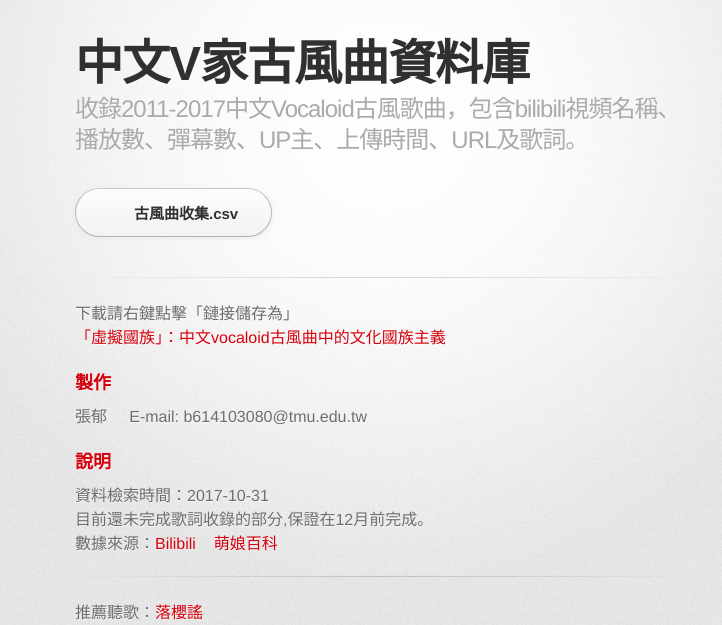
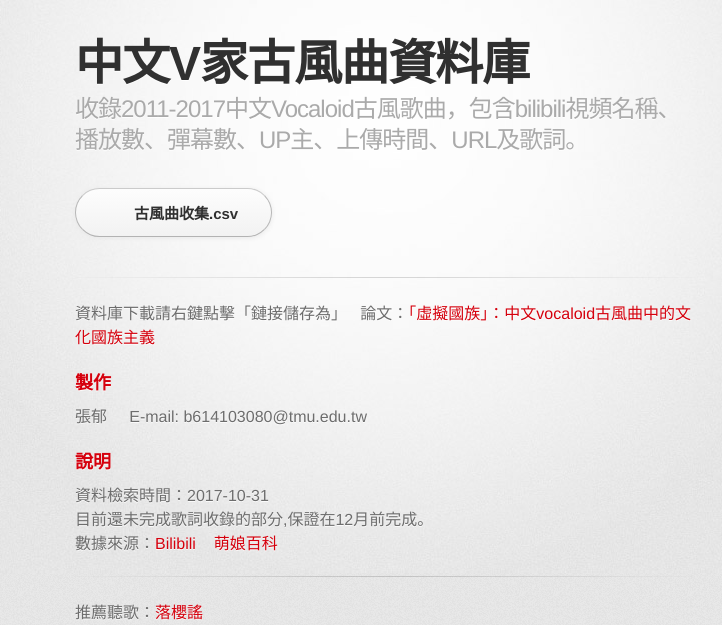
Before and after one commit to fireindark707/ChineseV_GUFENG, a Jekyll site: the page built from docs/index.md, in a window 1280 px wide, cut to the strip 0-625 px from the top of the page. Shown: the whole strip, without its empty margins (255-977 px from the left). Built offline with Jekyll 4.4.1, drawn with Linux system fonts in a browser that asks for light colours; some web fonts are replaced.

Commit message:
Update index.md

```diff
--- a/docs/index.md
+++ b/docs/index.md
@@ -1,8 +1,8 @@
 ---
 layout: default
 ---
-下載請右鍵點擊「鏈接儲存為」
-[「虛擬國族」：中文vocaloid古風曲中的文化國族主義](https://b614103080.github.io/ChineseV_GUFENG/Paper_nationalism)
+資料庫下載請右鍵點擊「鏈接儲存為」
+論文：[「虛擬國族」：中文vocaloid古風曲中的文化國族主義](https://b614103080.github.io/ChineseV_GUFENG/Paper_nationalism)
 ### 製作
 張郁
 E-mail: b614103080@tmu.edu.tw
```
